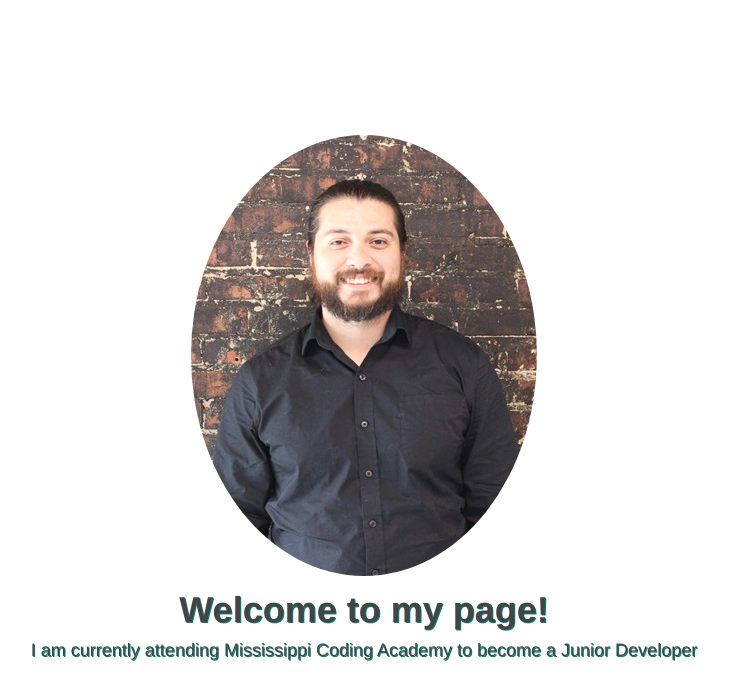
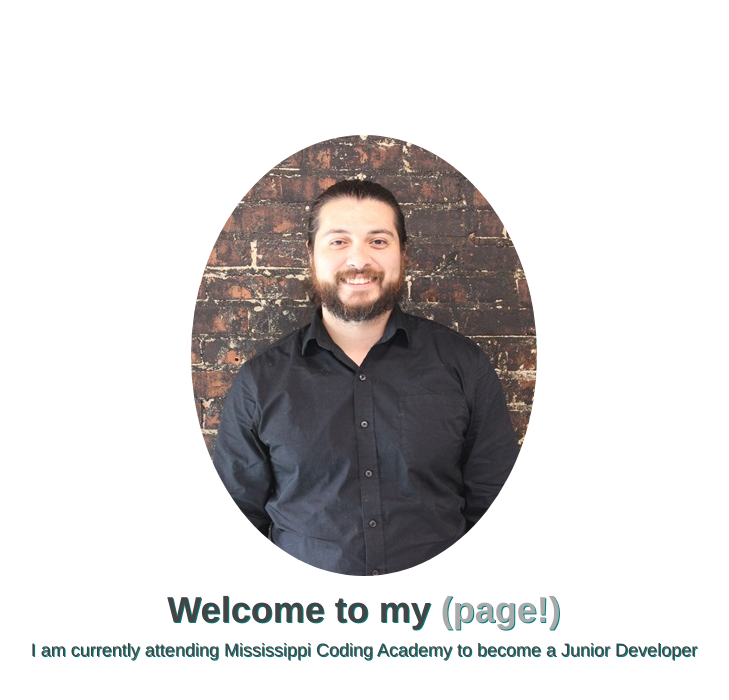
Before and after one commit to RonnieBarreto/RonnieBarreto.github.io, a plain HTML site: page index.html in a window 1280 px wide. Shown: the whole page, without its empty margins (276-1005 px from the left). Drawn offline with Linux system fonts and the light colour scheme.

Commit message:
Styled the 'page' word

```diff
--- a/index.html
+++ b/index.html
@@ -6,9 +6,9 @@
     </head>
     <body>
         <section class="hero">
-            <header>
+        <header>
         <img src="ronspropic.JPG" alt="Ronnie's Headshot"/>
-      <h1>Welcome to my page!</h1>
+      <h1>Welcome to my <sub>page!</sub></h1>
       <p>I am currently attending Mississippi Coding Academy to become a Junior Developer</p>
       </header>
       </section>
--- a/styles.css
+++ b/styles.css
@@ -25,6 +25,16 @@ h1{
     line-height: 50px;
     font-weight: bold;
 }
+h1 sub{
+    color:#aaa;
+    vertical-align: baseline;
+}
+h1 sub::before{
+    content: "(";
+}
+h1 sub::after{
+    content: ")";
+}
 img{
     border-radius: 50%;
 }
```
